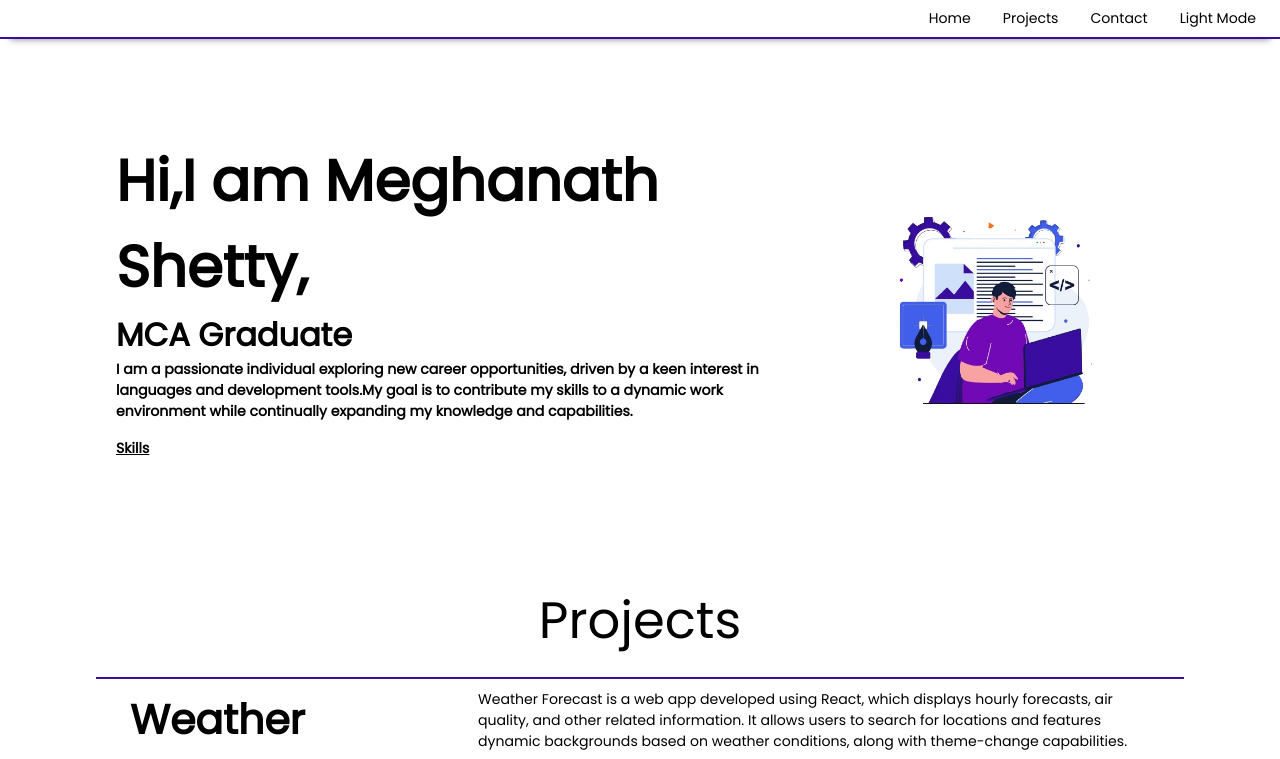
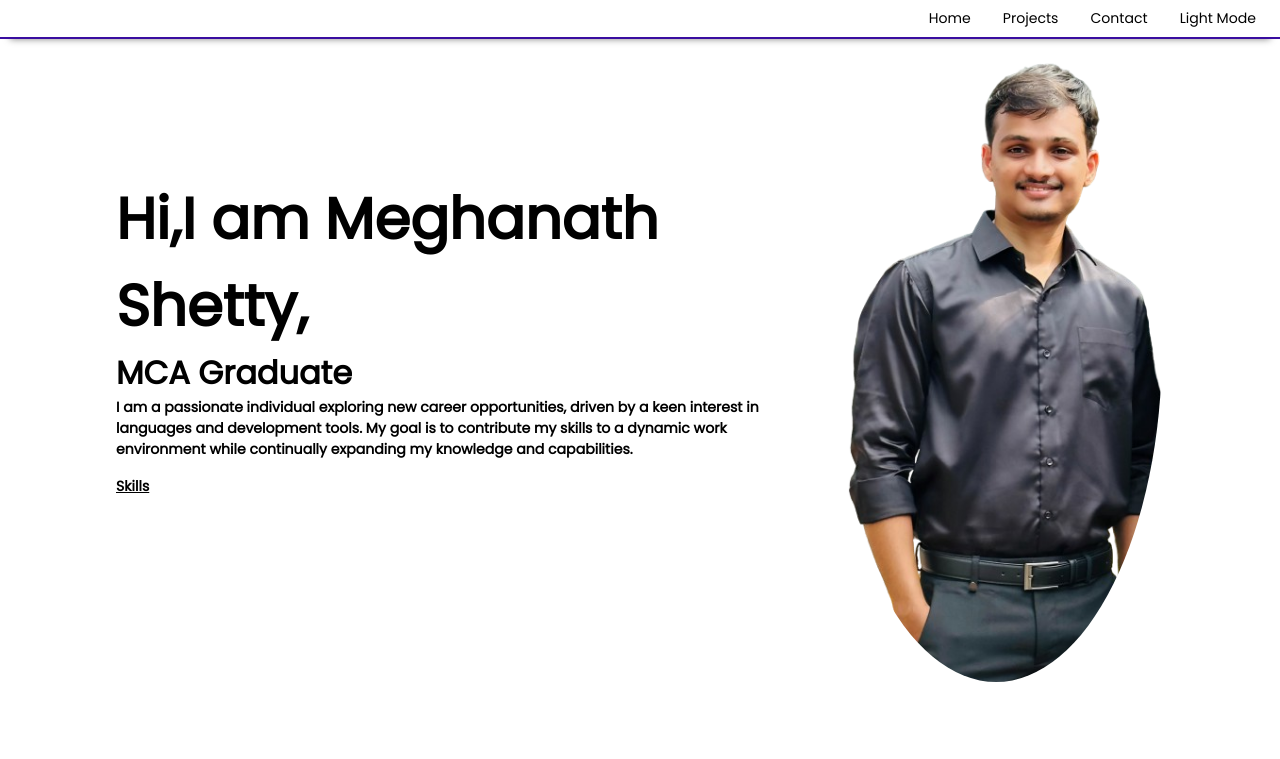
Before and after one commit to MeghanathShetty/Portfolio, a Next.js app: page / in a window 1280 px wide. Shown: the top 759 px of the page. Built offline with nearby package versions, Linux system fonts and the light colour scheme; some icons are missing.

Commit message:
Project Order Changes

```diff
--- a/components/MidPart.js
+++ b/components/MidPart.js
@@ -23,7 +23,7 @@ const MidPart=()=>
                     </div>
                     <div className="other-text">
                         I am a passionate individual exploring new career opportunities, driven by a keen interest
-                         in languages and development tools.My goal is to contribute my skills to a dynamic
+                         in languages and development tools. My goal is to contribute my skills to a dynamic
                           work environment while continually expanding my knowledge and capabilities.
                      <div className="skill-btn mt-3" id="skill-toggle-btn" onClick={toggleVisibility}><u>Skills</u></div>
                      {/* Shifted here ( Original placement below )*/}
@@ -39,7 +39,7 @@ const MidPart=()=>
                     </div>
                 </div>
                 <div className="home-part2 col-lg-4 col-md-12 col-sm-12">
-                    <img src="/imgs/vector1_no_bg.png"  alt="vector1-img" />
+                    <img src="/imgs/me1_no_bg.png"  alt="Image" />
                 </div>
 
                 {/* Original placement */}
--- a/components/utils/themeStyle.js
+++ b/components/utils/themeStyle.js
@@ -23,6 +23,10 @@ export const darkThemeStyle = () =>
         box-shadow: 0px 5px 30px rgba(57, 13, 160, 1);
     }
 
+    .home-part2 img {
+        // box-shadow: 0px 5px 30px rgba(57, 13, 160, 1);
+    }
+
     .nav-link,.navbar-toggler
     {
         color:white !important;
--- a/styles/main.css
+++ b/styles/main.css
@@ -17,3 +17,9 @@ html
 {
     overflow-x: hidden;
 }
+
+*::selection
+{
+    background-color: #390da0;
+    color: #ffffff;
+}
--- a/styles/midPart.css
+++ b/styles/midPart.css
@@ -1,7 +1,10 @@
 .home {
     width: 85%;
     padding: 10px;
-    padding-top: 10%;
+
+    /* 10% if using normal pics or rounded pics else 1*/
+    padding-top: 1%;
+
     display: flex;
     font-weight: bold;
     justify-content: center;
@@ -37,6 +40,11 @@
     width: 100%;
     /* height: 100%; */
     object-fit: cover;
+    /* box-shadow: 0px 10px 12px -10px rgba(0, 0, 0, 1); */
+
+    /* only if the pic is rounded ( Not necassary ) */
+    border-radius: 50%;
+    /* outline: 3px solid #ffffff; */
 }
 
 .skills {
```
Also changed, not shown: 1 other file (tests, documents, lock files or other folders).
